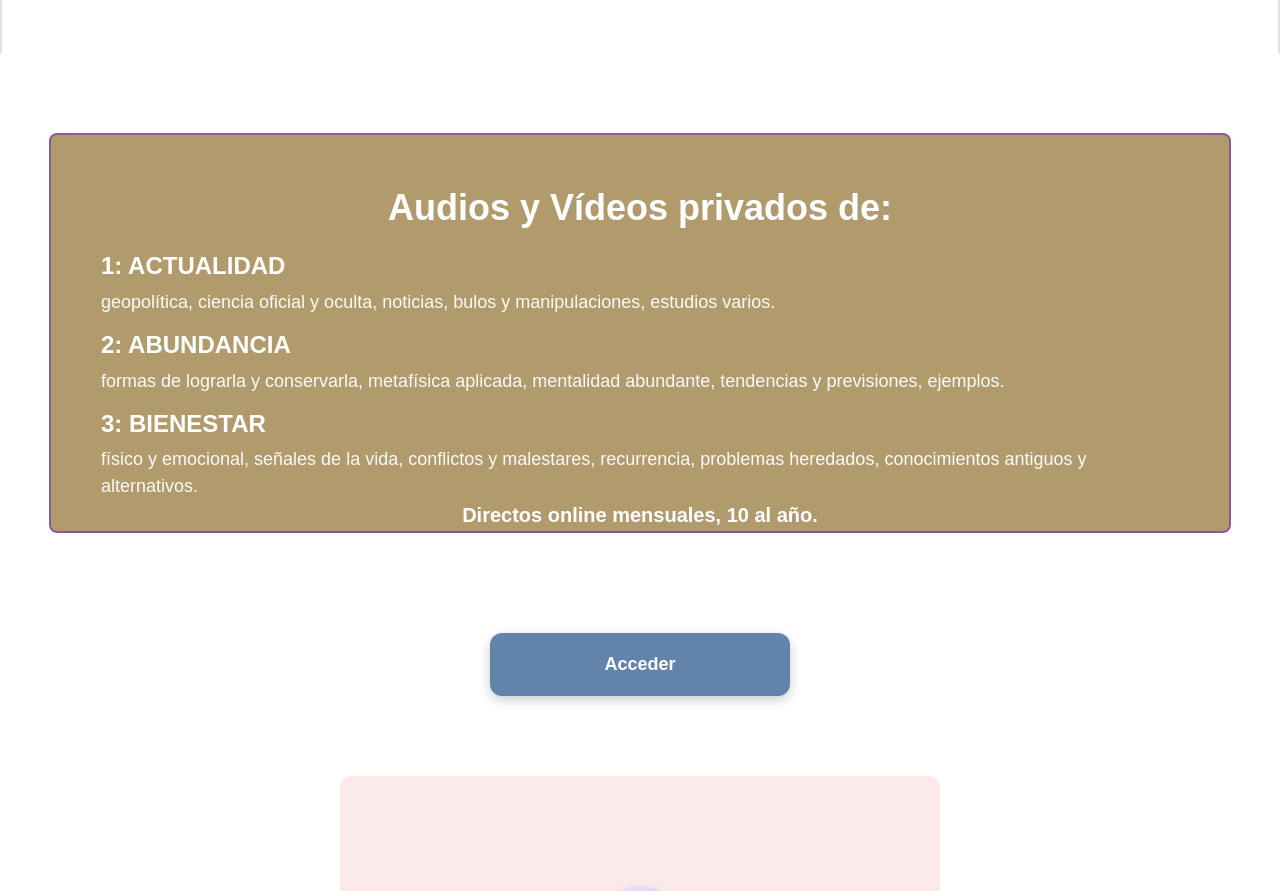
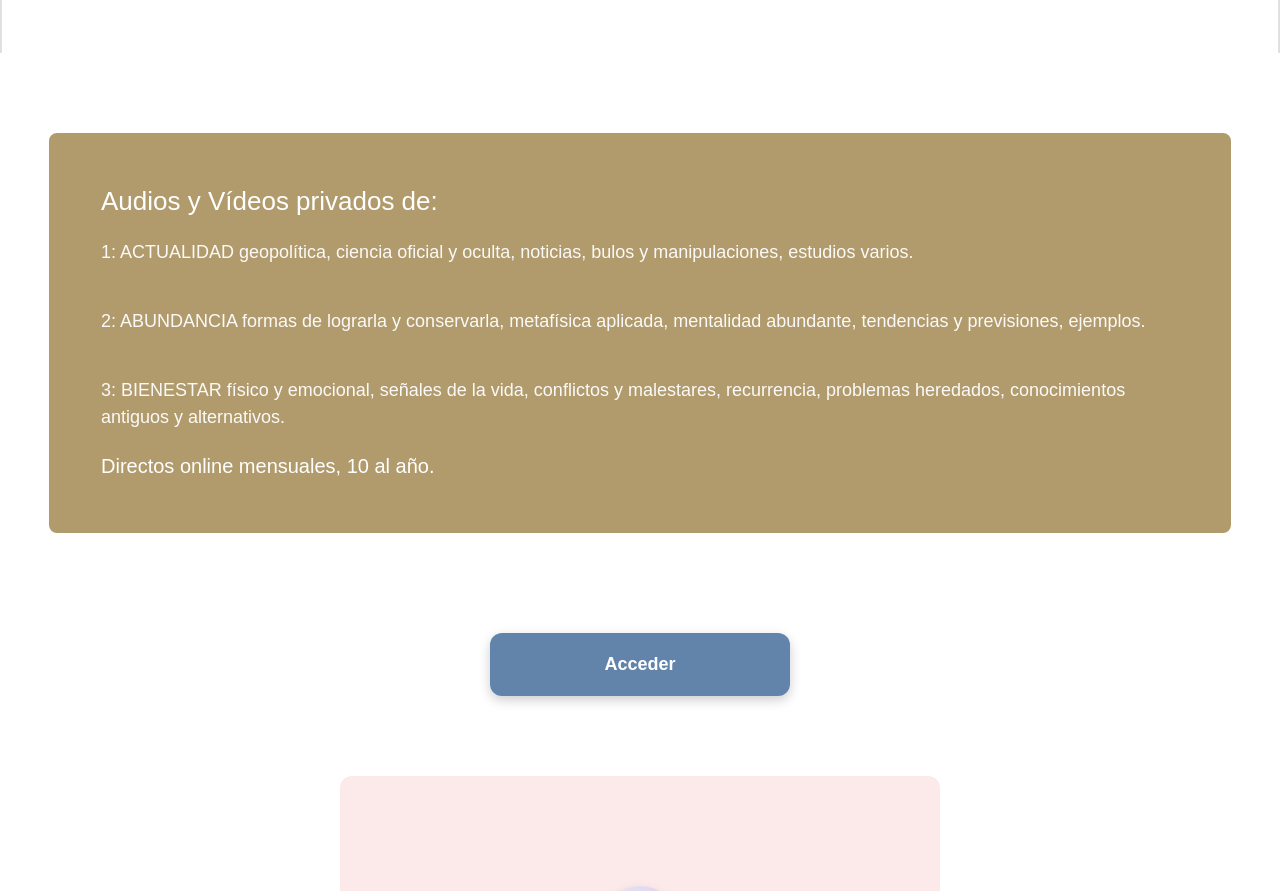
Before and after one commit to orbimatrix/Conscious-path, a Next.js app: page /carisma in a window 1280 px wide. Shown: the part 1540-2431 px from the top of the page. Built offline with nearby package versions, Linux system fonts and the light colour scheme.

Commit message:
Refactor CarismaPage content structure and styles; update text alignment, reduce font size for titles, and modify border color for improved visual consistency and readability.

```diff
--- a/src/app/carisma/carisma.css
+++ b/src/app/carisma/carisma.css
@@ -165,7 +165,7 @@
   height: 400px;
   margin: 0 auto;
   background: #B19B6D;
-  border: 2px solid #8B5A9B;
+  border: 2px solid #B19B6D;
   border-radius: 8px;
   padding: 50px 50px;
   display: flex;
@@ -174,12 +174,11 @@
 }
 
 .carisma-action-title {
-  font-size: 36px;
-  font-weight: 700;
+  font-size: 26px;
   color: white;
   margin-bottom: 20px;
   line-height: 1.3;
-  text-align: center;
+  text-align: left;
 }
 
 .carisma-content-list {
@@ -218,9 +217,9 @@
 .carisma-live-info {
   font-size: 20px;
   color: white;
-  font-weight: 600;
   margin: 0;
-  text-align: center;
+  text-align: left;
+  padding-top: 20px;
 }
 
 /* Video Section */
--- a/src/app/carisma/page.tsx
+++ b/src/app/carisma/page.tsx
@@ -72,23 +72,20 @@ export default function CarismaPage() {
 
             <div className="carisma-content-list">
               <div className="carisma-content-item">
-                <h3 className="content-number">1: ACTUALIDAD</h3>
                 <p className="content-description">
-                  geopolítica, ciencia oficial y oculta, noticias, bulos y manipulaciones, estudios varios.
+                1: ACTUALIDAD geopolítica, ciencia oficial y oculta, noticias, bulos y manipulaciones, estudios varios.
                 </p>
               </div>
 
               <div className="carisma-content-item">
-                <h3 className="content-number">2: ABUNDANCIA</h3>
                 <p className="content-description">
-                  formas de lograrla y conservarla, metafísica aplicada, mentalidad abundante, tendencias y previsiones, ejemplos.
+                2: ABUNDANCIA formas de lograrla y conservarla, metafísica aplicada, mentalidad abundante, tendencias y previsiones, ejemplos.
                 </p>
               </div>
 
               <div className="carisma-content-item">
-                <h3 className="content-number">3: BIENESTAR</h3>
                 <p className="content-description">
-                  físico y emocional, señales de la vida, conflictos y malestares, recurrencia, problemas heredados, conocimientos antiguos y alternativos.
+                3: BIENESTAR físico y emocional, señales de la vida, conflictos y malestares, recurrencia, problemas heredados, conocimientos antiguos y alternativos.
                 </p>
               </div>
             </div>
```
